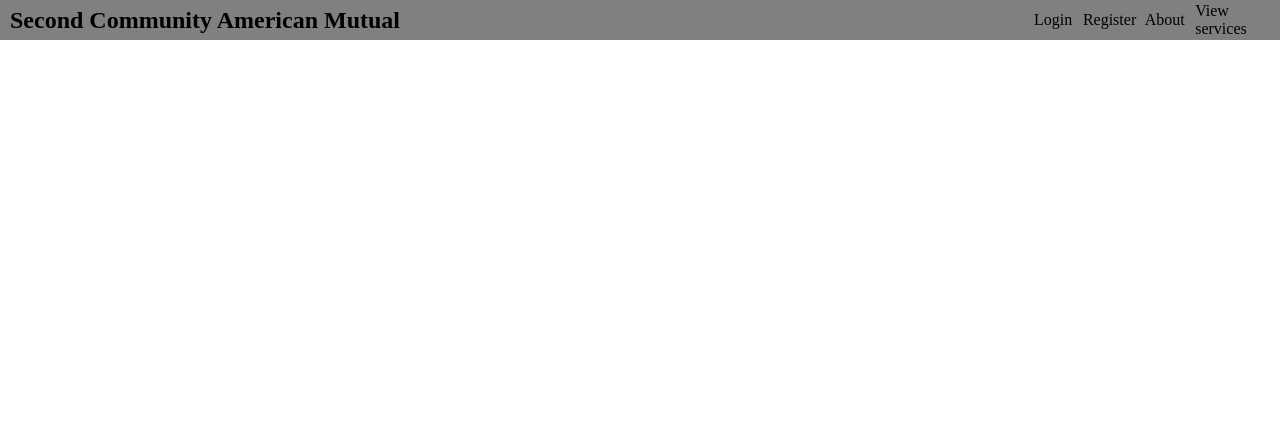
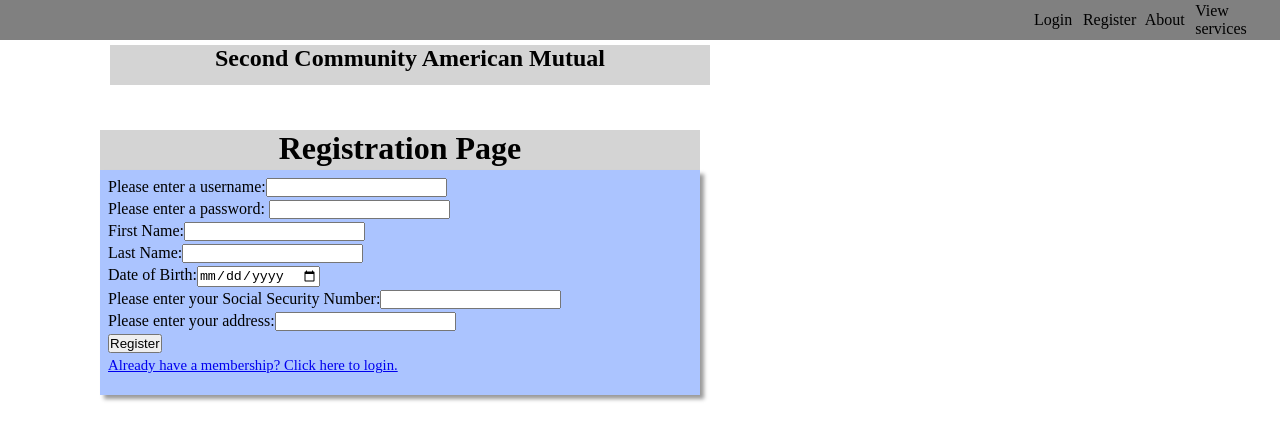
Before and after one commit to mbatista4/second-community-america-mutual-frontend, a React (Create React App) app: page /register in a window 1280 px wide. Shown: the top 440 px of the page. Built offline with nearby package versions, Linux system fonts and the light colour scheme.

Commit message:
updated css

```diff
--- a/src/App.js
+++ b/src/App.js
@@ -2,6 +2,7 @@ import React from 'react'
 import { BrowserRouter as Router, Route, Switch } from 'react-router-dom'
 import LandingPage from './Components/LandingPage/LandingPage'
 import Navbar from './Components/Navbar';
+import RegisterPage from './Components/RegisterPage/RegisterPage';
 import "./CSS/App.css"
 
 
@@ -9,12 +10,12 @@ export default function App() {
   return (
     <div>
       <Router>
+      <Navbar/>
       <Switch>
-        <Route exact path="/">
-          <LandingPage />
+        <Route exact path="/register">
+          <RegisterPage />
         </Route>
       </Switch>
-      <Navbar/>
     </Router>
     </div>
   )
--- /dev/null
+++ b/src/Components/RegisterPage/RegisterPage.css
@@ -0,0 +1,25 @@
+.title {
+    display: flex auto;
+    width: 600px;
+    height: 40px;
+    background-color: #d4d4d4;
+    border-color: #abc4ff;
+    color: black;
+    text-align: center;
+    margin-left: 100px;
+    margin-top: 90px;
+}
+
+.divForm {
+    width: 600px;
+    height: 225px;
+    background-color: #abc4ff;
+    text-align: left;
+    margin-left: 100px;
+    box-shadow: 4px 4px 4px rgba(0, 0, 0, .4);
+    padding: 8px;
+}
+
+input{
+    margin-bottom:3px;
+    }
--- a/src/Components/RegisterPage/RegisterPage.jsx
+++ b/src/Components/RegisterPage/RegisterPage.jsx
@@ -1,7 +1,8 @@
 import React, { useState } from 'react';
 import bcryptjs from 'bcryptjs';
 import axios from 'axios';
-import './RegisterPage.module.css';
+import './RegisterPage.css';
+
 
 export default function RegisterPage() {
 
@@ -35,15 +36,18 @@ export default function RegisterPage() {
         }
 
         return (
-            <div className = "divForm">
 
-                <form onSubmit={handleSubmit}>
+            <><h1 className="title">Registration Page</h1>
 
-                    <label>Please enter a user name:</label>
+            <div className="divForm">
+
+                <form className="form" onSubmit={handleSubmit}>
+
+                    <label>Please enter a username:</label>
                     <input type="text"
                         className="userName"
                         value={userId}
-                        onChange = {(e) => setUserId(e.target.value)}
+                        onChange={(e) => setUserId(e.target.value)}
                         required>
                     </input>
                     <br></br>
@@ -51,8 +55,8 @@ export default function RegisterPage() {
                     <label>Please enter a password: </label>
                     <input type="password"
                         id="password"
-                        value ={password}
-                        onChange = {(e) => setPassword(e.target.value)}
+                        value={password}
+                        onChange={(e) => setPassword(e.target.value)}
                         required>
                     </input>
 
@@ -61,16 +65,16 @@ export default function RegisterPage() {
                     <label>First Name:</label>
                     <input type="text"
                         id="fname"
-                        value ={firstName}
-                        onChange = {(e) => setFirstName(e.target.value)}
+                        value={firstName}
+                        onChange={(e) => setFirstName(e.target.value)}
                         required>
                     </input>
-
+                    <br></br>
                     <label>Last Name:</label>
                     <input type="text"
                         id="lname"
-                        value ={lastName}
-                        onChange = {(e) => setLastName(e.target.value)}
+                        value={lastName}
+                        onChange={(e) => setLastName(e.target.value)}
                         required>
                     </input>
 
@@ -79,8 +83,8 @@ export default function RegisterPage() {
                     <label>Date of Birth:</label>
                     <input type="date"
                         id="birthDate"
-                        value ={birthDate}
-                        onChange = {(e) => setBirthDate(e.target.value)}
+                        value={birthDate}
+                        onChange={(e) => setBirthDate(e.target.value)}
                         required>
                     </input>
 
@@ -89,11 +93,11 @@ export default function RegisterPage() {
                     <label>Please enter your Social Security Number:</label>
                     <input type="password"
                         id="ssn"
-                        value ={ssn}
-                        onChange = {(e) => setSsn(e.target.value)}
+                        value={ssn}
+                        onChange={(e) => setSsn(e.target.value)}
                         required
-                        minLength = {9}
-                        maxLength = {9}>
+                        minLength={9}
+                        maxLength={9}>
                     </input>
 
                     <br></br>
@@ -101,26 +105,22 @@ export default function RegisterPage() {
                     <label>Please enter your address:</label>
                     <input type="text"
                         id="address"
-                        value ={address}
-                        onChange = {(e) => setAddress(e.target.value)}
+                        value={address}
+                        onChange={(e) => setAddress(e.target.value)}
                         required>
                     </input>
 
-
-
-
-
                     <br></br>
 
-                    <input type ="submit" value="Register"></input>
+                    <input type="submit" value="Register"></input>
 
                     <br></br>
 
                     <a href="/login" className="open-link">Already have a membership? Click here to login.</a>
                 </form>
 
+            </div></>
 
-            </div>
         )
 
 }
```
Also changed, not shown: src/Components/RegisterPage/RegisterPage.module.css (deleted, +0 -20 lines).
